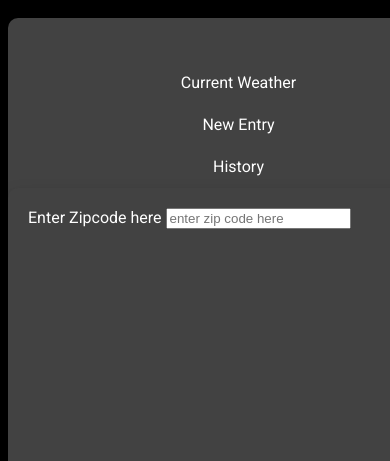
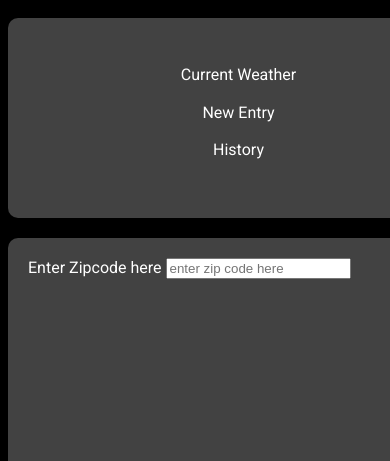
Before and after one commit to hoangtran-97/web_weatherJournal, a website: page src/index.html in a window 390 px wide. Shown: the part 383-844 px from the top of the page. Drawn offline with Linux system fonts and the light colour scheme; no server answers.

Commit message:
fix: nav + entry clipping on mobile

```diff
--- a/src/css/styles.css
+++ b/src/css/styles.css
@@ -30,7 +30,7 @@ a:active {
     display: grid;
     grid-gap: 20px;
     grid-template-columns: 1fr;
-    grid-template-rows: 300px 150px 500px 500px 500px 50px;
+    grid-template-rows: 300px 200px 500px 500px 500px 50px;
     grid-template-areas:
     "ban"
     "nav"
@@ -64,7 +64,7 @@ a:active {
     flex-direction: column;
     justify-content: space-around;
     align-items: center;
-    height: 150px;
+    padding-bottom: 50px;
 }
 .weather{
     grid-area: wea;
```
